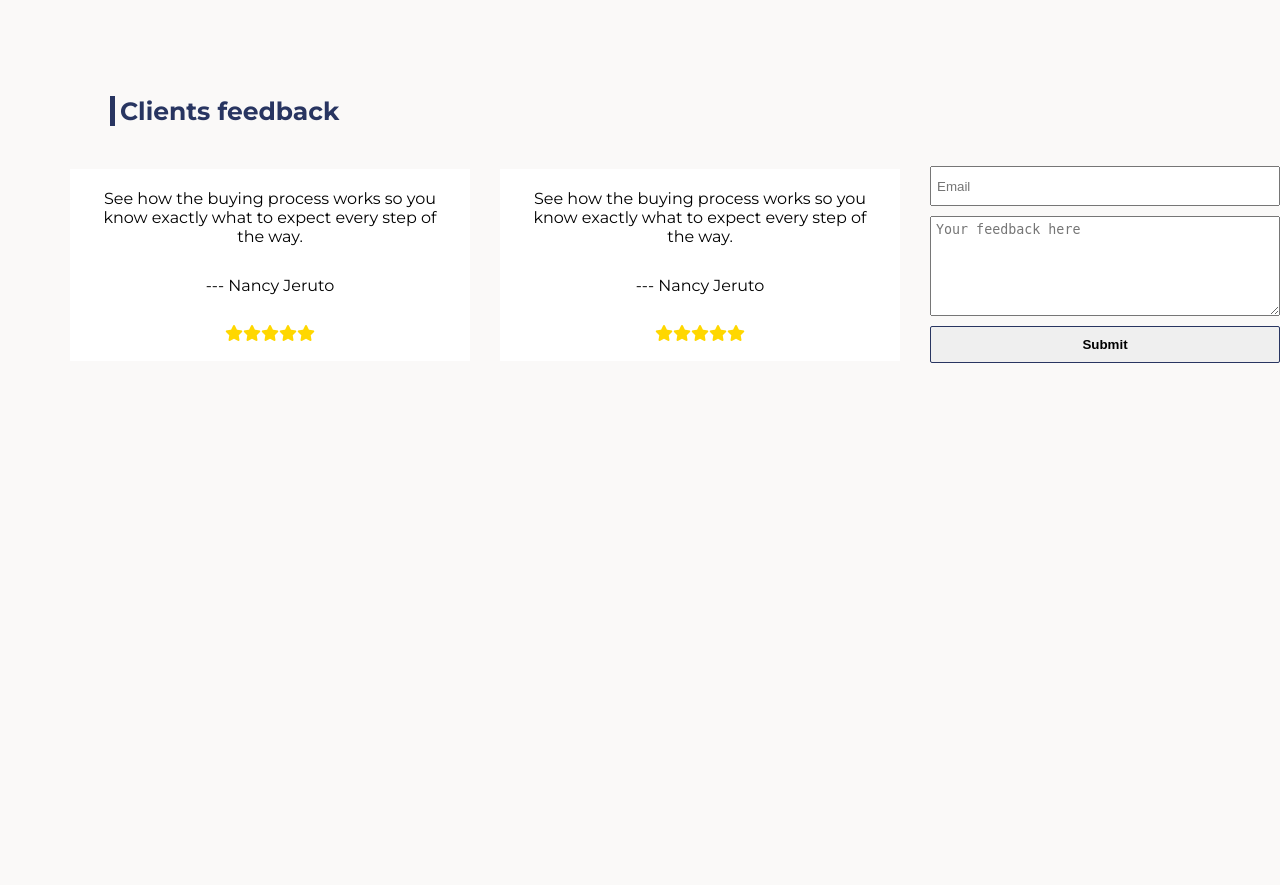
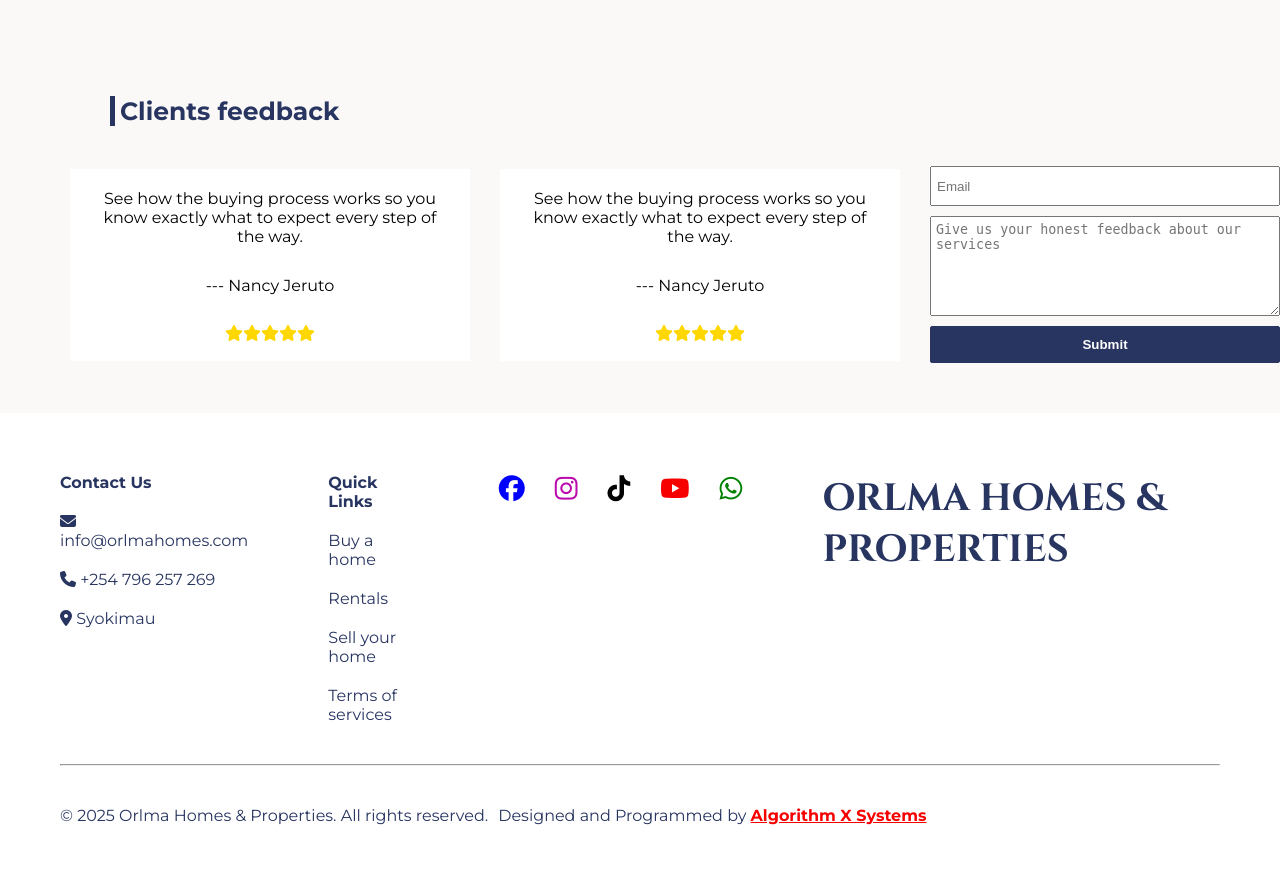
Before and after one commit to kevin-magu/ormlahomes, a PHP site: page / in a window 1280 px wide. Shown: the part 2188-3073 px from the top of the page. Before the commit the page ends 2551 px from the top, so only its background shows below. Run offline with PHP 8.4, Linux system fonts and the light colour scheme; data that the repository does not hold is empty; some libraries are stand-ins or nearby versions.

Commit message:
home-footer

```diff
--- a/index.php
+++ b/index.php
@@ -223,11 +223,39 @@ $result = $conn->query($sql);
         </div>
         <form action="">
             <input type="text" placeholder="Email">
-            <textarea name="" id="" placeholder="Your feedback here"></textarea>
+            <textarea name="" id="" placeholder="Give us your honest feedback about our services"></textarea>
             <button type="submit" class="a-button">Submit</button>
         </form>
     </div>
 </section>
+
+<footer class="margin-top50">
+    <div class="row1">
+        <div class="column1 column">
+            <b>Contact Us</b>
+            <p><i class="fa-solid fa-envelope"></i> info@orlmahomes.com</p>
+            <p><i class="fa-solid fa-phone"></i> +254 796 257 269</p>
+            <p><i class="fa-solid fa-location-dot"></i>  Syokimau</p>
+        </div>
+        <div class="column2 column">
+            <b>Quick Links</b>
+            <a href="">Buy a home</a>
+            <a href="">Rentals</a>
+            <a href="">Sell your home</a>
+            <a href="">Terms of services</a>
+        </div>
+        <div class="column3">
+            <a href=""><i class="fa-brands fa-facebook"></i></a>
+            <a href=""><i class="fa-brands fa-instagram"></i></a>
+            <a href=""><i class="fa-brands fa-tiktok"></i></a>
+            <a href=""><i class="fa-brands fa-youtube"></i></a>
+            <a href=""><i class="fa-brands fa-whatsapp"></i></a>
+        </div>
+        <div class="column4"><p>ORLMA HOMES & PROPERTIES</p></div>
+    </div>
+    <hr>
+    <div class="row2 display-flex"><p>&copy; 2025 Orlma Homes & Properties. All rights reserved.</p> <p>Designed and Programmed by <a href="https://github.com/kevin-magu/"> Algorithm X Systems</a></p></div>
+</footer>
 
 
     <!-- Scripts -->
--- a/scripts/swiper.js
+++ b/scripts/swiper.js
@@ -48,14 +48,6 @@ function initializeSwiper(swiperContainer) {
   updateButtonVisibility(swiper);
 }
 
-document.addEventListener("DOMContentLoaded", () => {
-  // Initialize Swipers on all containers with the class 'mySwiper'
-  const swipers = document.querySelectorAll('.mySwiper');
-
-  swipers.forEach(swiperContainer => {
-    initializeSwiper(swiperContainer);
-  });
-});
 
 document.addEventListener("DOMContentLoaded", () => {
   const allSwipers = document.querySelectorAll('.mySwiper, .feedback-swiper');
--- a/styles/index.css
+++ b/styles/index.css
@@ -216,4 +216,66 @@
     width: 100%;
     border-radius: 2px;
     cursor: pointer;
+    background-color: #283561;
+    color: white;
 }
+
+footer{
+    background-color: white;
+    display: flex;
+    flex-direction: column;
+    padding: 60px;
+    gap: 40px;
+    color: #283561;
+}
+footer .row1{
+    display: flex;
+    gap: 80px;
+}
+footer .column{
+    display: flex;
+    gap: 20px;
+    flex-direction: column;
+}
+footer .column3{
+    display: flex;
+    gap: 30px;
+    font-size: 26px;
+}
+footer .column2 a{
+    text-decoration: none;
+    color: #283561;
+}
+
+
+footer .fa-instagram{
+    color: #BC0BAD;
+}
+footer .fa-facebook{
+    color: blue;
+}
+footer .fa-tiktok{
+    color: black;
+}
+footer .fa-youtube{
+    color: #F70000;
+}
+footer .fa-whatsapp{
+    color: green;
+}
+footer .column4{
+    font-size: 38px;
+    font-family: "Cinzel", serif;
+    font-weight: bold;
+    color: #283561;
+}
+footer hr{
+    color: #283561;
+}
+footer .row2{
+    gap: 10px;
+}
+footer .row2 a{
+    color: #F70000;
+    font-weight: bold;
+}
```
